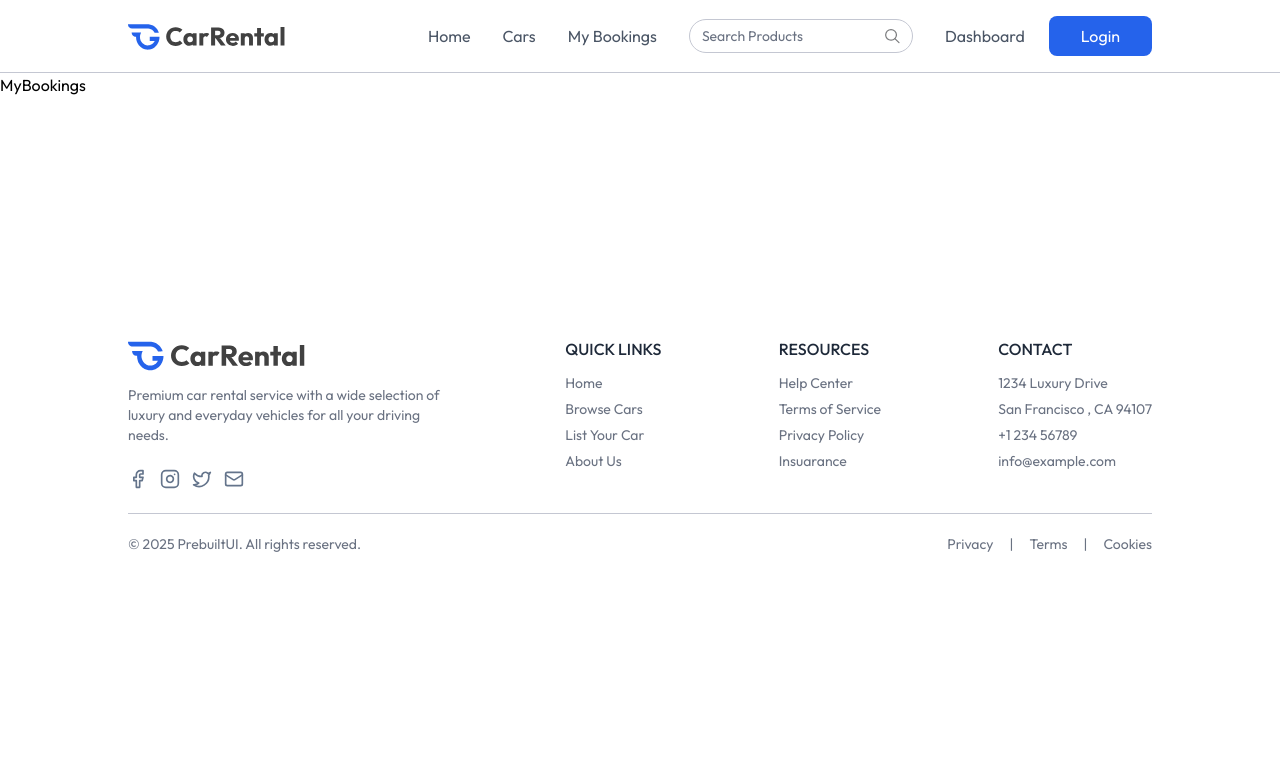
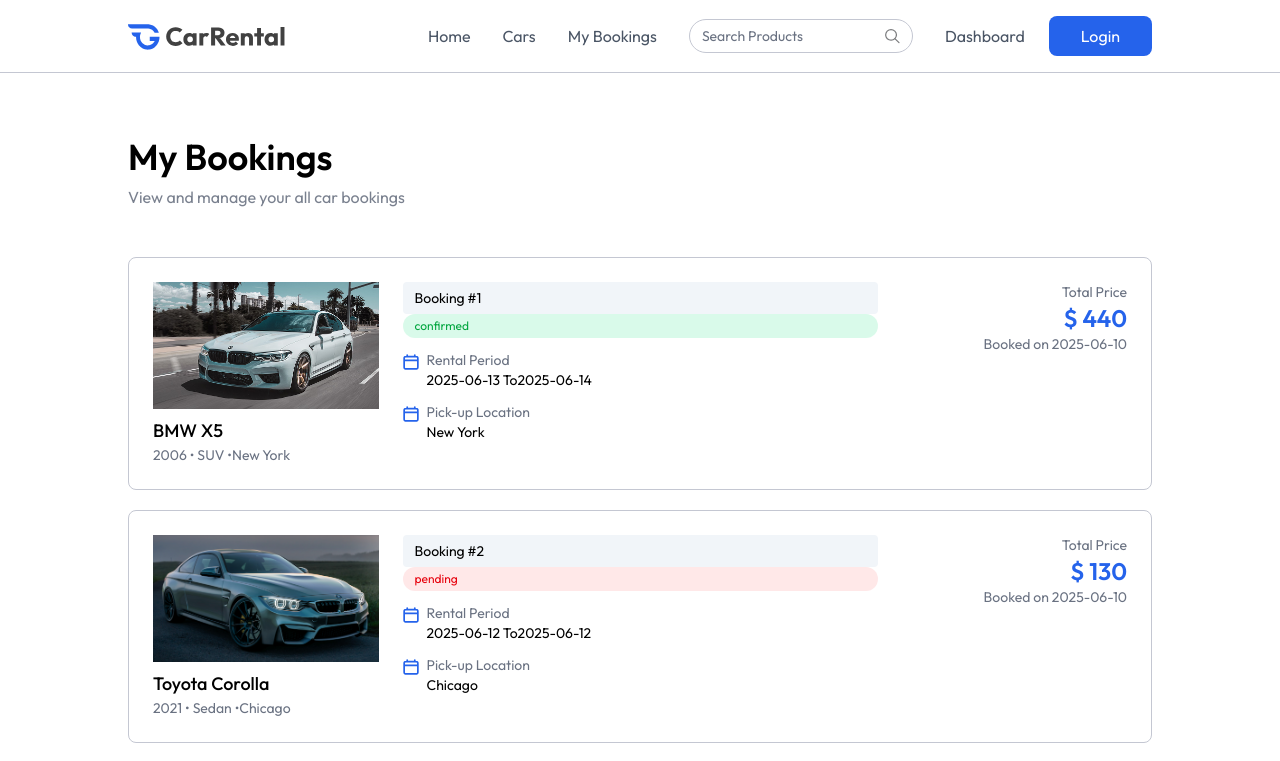
Before and after one commit to sameera-87/MERN-Car-Rental-Project, a React (Vite) app in the folder client/: page /my-bookings in a window 1280 px wide. Shown: the top 761 px of the page. Built offline with nearby package versions, Linux system fonts and the light colour scheme.

Commit message:
started on My Booking page

```diff
--- a/client/src/main.jsx
+++ b/client/src/main.jsx
@@ -10,4 +10,4 @@
 )
 
 
-// Time : 2.16.25
+// Time : 2.43.45
--- a/client/src/pages/CarDetails.jsx
+++ b/client/src/pages/CarDetails.jsx
@@ -9,6 +9,11 @@
   const {id} = useParams()
   const navigate = useNavigate()
   const [car, setCar] = useState(null)
+  const currency = import.meta.env.VITE_CURRENCY
+
+  const handleSubmit = async (e) => {
+    e.preventDefault();
+  }
 
   useEffect(() => {
     setCar(dummyCarData.find(car => car._id === id))
@@ -76,7 +81,34 @@
         </div>
 
         {/* Right; Booking Form */}
-        <form></form>
+        <form onSubmit={handleSubmit} className='shadow-lg h-max sticky top-18 rounded-xl p-6 space-y-6 text-gray-500'>
+
+          <p className='flex items-center justify-between text-2xl
+          text-gray-800 font-semibold'>{currency}{car.pricePerDay}<span className='text-base
+          text-gray-400 font-normal'> per day</span></p>
+
+          <hr className='border-borderColor my-6'/>
+
+          <div className='flex flex-col gap-2'>
+            <label htmlFor='pickup-date'>Pickup Date</label>
+            <input type="date" className='border border-borderColor px-3 py-2
+            rounded-lg' required id="pickup-date" min={new Date().toISOString().split('T')[0]}/>
+          </div>
+
+          {/* add front end validation here, (return date cannot be previous than pickup date)       */}
+          <div className='flex flex-col gap-2'>
+            <label htmlFor='return-date'>Return Date</label>
+            <input type="date" className='border border-borderColor px-3 py-2
+            rounded-lg' required id="return-date" min={new Date().toISOString().split('T')[0]}/>
+          </div>
+
+          <button className='w-full bg-primary hover:bg-primary-dull
+          transition-all py-3 font-medium text-white rounded-xl cursor-pointer'>
+            Book Now
+          </button>
+
+          <p className='text-center text-sm'>No credit card required to reserve</p>
+        </form>
       </div>
     </div>
   ) : <Loader/>
--- a/client/src/pages/Cars.jsx
+++ b/client/src/pages/Cars.jsx
@@ -1,8 +1,44 @@
-import React from 'react'
+import React, { useEffect, useState } from 'react'
+import Title from '../components/Title'
+import { assets, dummyCarData } from '../assets/assets'
+import CarCard from '../components/CarCard';
 
 const Cars = () => {
+
+  const [input, setInput] = useState('');
+
   return (
-    <div>Cars</div>
+    <div>
+      <div className='flex flex-col items-center py-20 bg-light max-md:px-4'>
+        <Title title='Available Cars' subTitle='Browse our selection of premium vehicles
+        available for your next adventure' />
+
+        <div className='flex items-center bg-white px-4 mt-6 max-w-140 w-full h-12
+        rounded-full shadow'>
+          <img src={assets.search_icon} alt='' className='w-4.5 h-4.5 mr-2' />
+
+          <input onClick={(e) => setInput(e.target.value)} value={input} type="text" placeholder='Search by make, model, or features'
+          className='w-full h-full outline-none text-gray-500'/>
+
+          <img src={assets.filter_icon} alt='' className='w-4.5 h-4.5 ml-2' />
+        </div>
+      </div>
+
+      <div className='px-6 md:px-16 lg:px-24 xl:px-32 mt-10'>
+        <p className='text-gray-500 xl:px-20 max-w-7xl mx-auto'>Showing {dummyCarData.length} Cars</p>
+
+        <div className='grid grid-cols-1 sm:grid-cols-2 lg:grid-cols-3 gap-8 mt-4
+        xl:px-20 max-w-7xl max-auto'>
+          {dummyCarData.map((car, index)=> (
+            <div key={index}>
+              <CarCard car={car} />
+            </div>
+          ))}
+        </div>
+
+      </div>
+
+    </div>
   )
 }
 
--- a/client/src/pages/MyBookings.jsx
+++ b/client/src/pages/MyBookings.jsx
@@ -1,8 +1,85 @@
-import React from 'react'
+import React, { useEffect, useState } from 'react'
+import { assets, dummyCarData, dummyMyBookingsData } from '../assets/assets'
+import Title from '../components/Title'
 
 const MyBookings = () => {
+
+  const [bookings, setBookings] = useState([])
+  const currency = import.meta.env.VITE_CURRENCY
+
+  const fetchMyBookings = async () => {
+    setBookings(dummyMyBookingsData)
+  }
+
+  useEffect(() => {
+    fetchMyBookings()
+  }, [])
+
   return (
-    <div>MyBookings</div>
+    <div className='px-6 md:px-16 lg:px-24 xl:px-32 2xl:px-48 mt-16 text-sm
+    max-w-7xl'>
+
+      <Title title='My Bookings'
+      subTitle='View and manage your all car bookings'
+      align='left'/>
+
+      <div>
+        {bookings.map((booking, index)=>(
+          <div key={booking._id} className='grid grid-cols-1 md:grid-cols-4 gap-6
+          p-6 border border-borderColor rounded-lg mt-5 first:mt-12'>
+
+            {/* Car Image + Info */}
+            <div className='md:col-span-1'>
+              <div>
+                <img src={booking.car.image} alt="" className='w-full h-auto aspect-video
+                object-cover' />
+              </div>
+              <p className='text-lg font-medium mt-2'>{booking.car.brand} {booking.car.model}</p>
+
+              <p className='text-gray-500'>{booking.car.year} • {booking.car.category} •
+                {booking.car.location}</p>
+            </div>
+
+            {/* Booking Info */}
+            <div className='md:col-span-2'>
+              <div className='felx items-center gap-2'>
+                <p className='px-3 py-1.5 bg-light rounded'>Booking #{index + 1}</p>
+                <p className={`px-3 py-1 text-xs rounded-full ${booking.status ===
+                'confirmed' ? 'bg-green-400/15 text-green-600' : 'bg-red-400/15 text-red-600'}`}>
+                  {booking.status}</p>
+              </div>
+
+              <div className='flex items-start gap-2 mt-3'>
+                <img src={assets.calendar_icon_colored}  alt="" className='w-4 h-4 mt-1' />
+                <div>
+                  <p className='text-gray-500'>Rental Period</p>
+                  <p>{booking.pickupDate.split('T')[0]} To
+                    {booking.returnDate.split('T')[0]}</p>
+                </div>
+              </div>
+
+              <div className='flex items-start gap-2 mt-3'>
+                <img src={assets.calendar_icon_colored}  alt="" className='w-4 h-4 mt-1' />
+                <div>
+                  <p className='text-gray-500'>Pick-up Location</p>
+                  <p>{booking.car.location}</p>
+                </div>
+              </div>
+            </div>
+
+            {/* price */}
+            <div className='md:col-span-1 flex-col justify-between gap-6'>
+              <div className='text-sm text-gray-500 text-right'>
+                <p>Total Price</p>
+                <h1 className='text-2xl font-semibold text-primary'>{currency} {booking.price}</h1>
+                <p>Booked on {booking.createdAt.split('T')[0]}</p>
+              </div>
+            </div>
+
+          </div>
+        ))}
+      </div>
+    </div>
   )
 }
 
```
